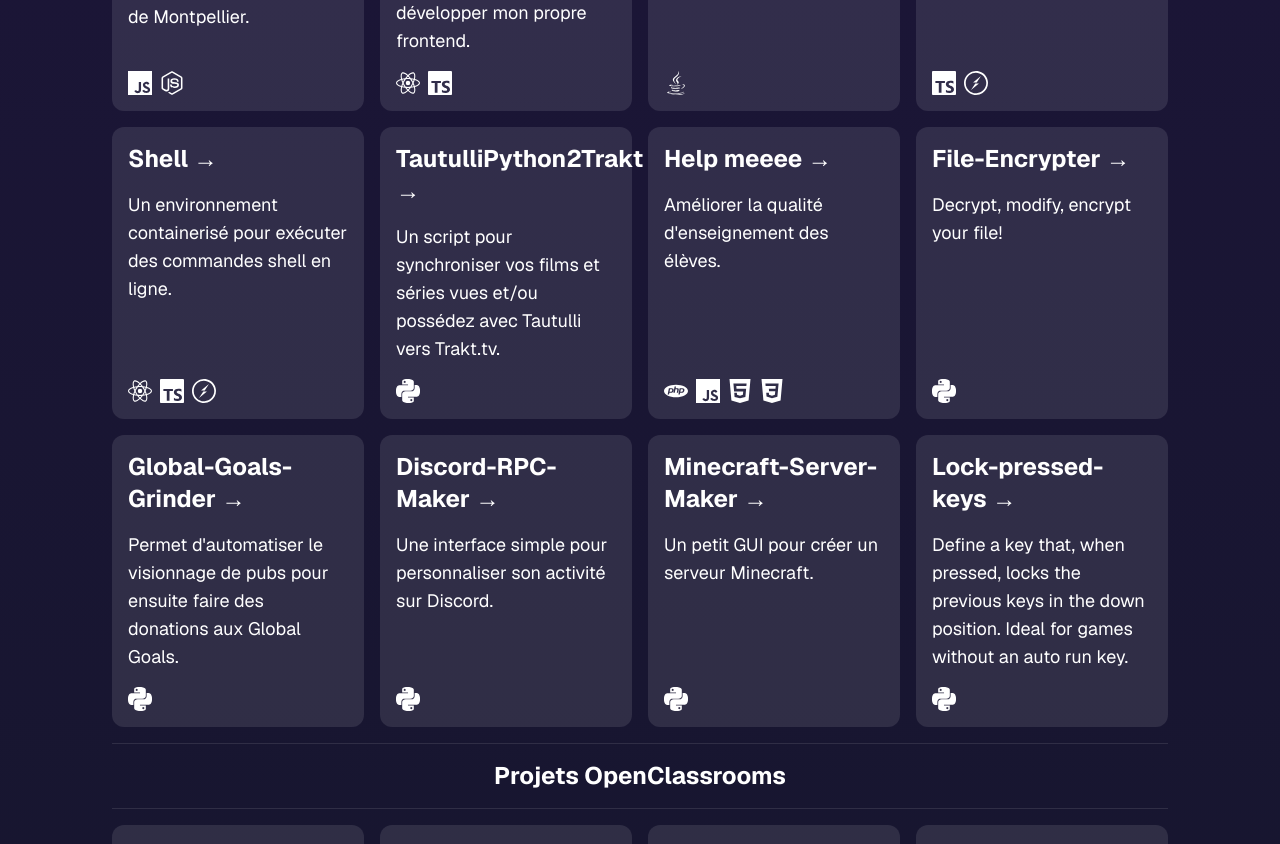
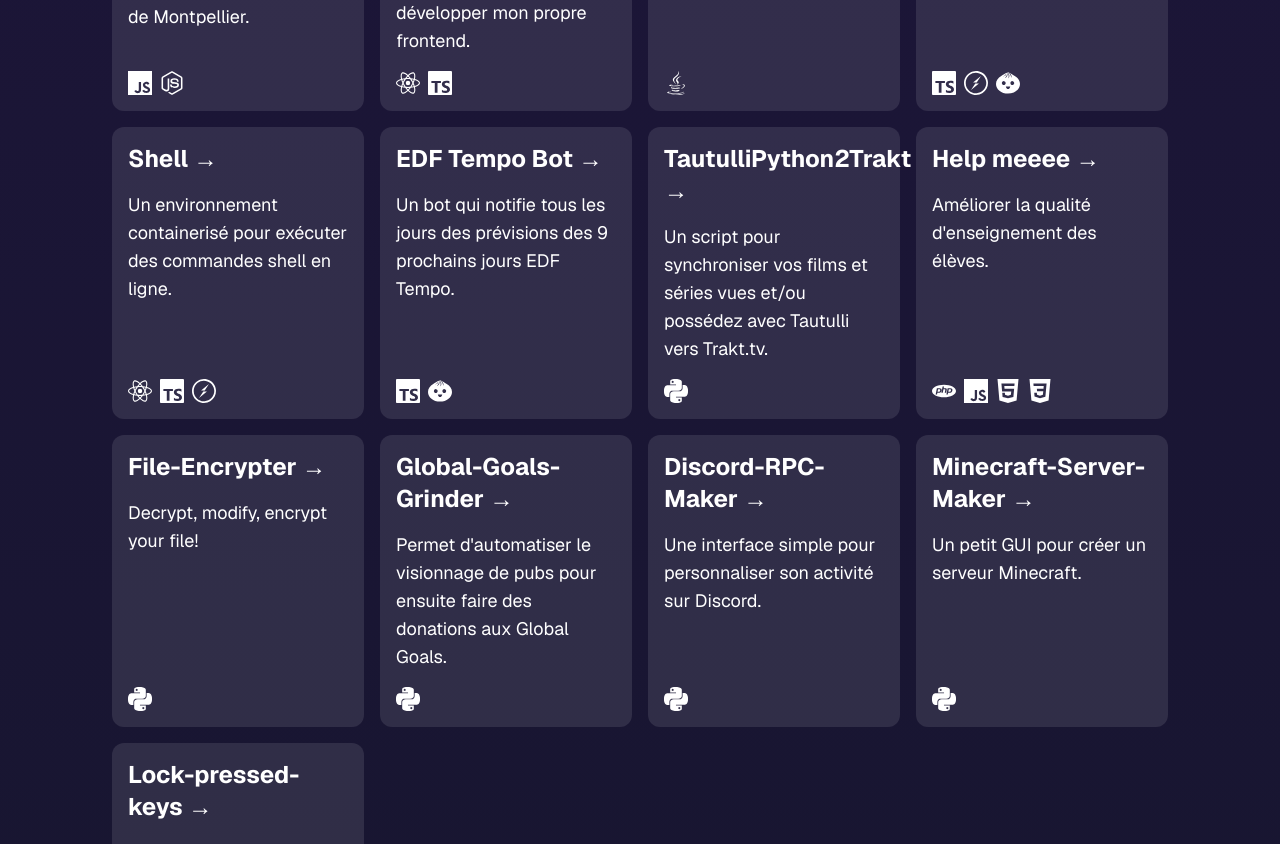
Before and after one commit to TheGeeKing/oc-8-portfolio, a Next.js app in the folder web/: page / in a window 1280 px wide. Shown: the part 967-1811 px from the top of the page. Built offline with nearby package versions, Linux system fonts and the light colour scheme.

Commit message:
feat: add edf tempo bot

```diff
--- a/web/src/app/page.tsx
+++ b/web/src/app/page.tsx
@@ -111,7 +111,7 @@
               title="Bun Chat"
               description="Un chat en temps réel avec Bun et Socket.IO."
               link="https://chat.mma.dev"
-              stack={{ typescript: true, socketio: true }}
+              stack={{ typescript: true, socketio: true, bun: true }}
             />
             <ProjectCard
               id="shell"
@@ -119,6 +119,13 @@
               description="Un environnement containerisé pour exécuter des commandes shell en ligne."
               link="https://shell.mma.dev"
               stack={{ typescript: true, socketio: true, react: true }}
+            />
+            <ProjectCard
+              id="edf-tempo-bot"
+              title="EDF Tempo Bot"
+              description="Un bot qui notifie tous les jours des prévisions des 9 prochains jours EDF Tempo."
+              link="https://t.me/tempo_edf_week"
+              stack={{ typescript: true, bun: true }}
             />
             <ProjectCard
               id="tautulli-python-2-trakt"
--- a/web/src/app/skills/data/selfhosted.ts
+++ b/web/src/app/skills/data/selfhosted.ts
@@ -54,6 +54,10 @@
     name: "ChangeDetection.io",
   },
   {
+    name: "EDF Tempo Bot",
+    url: "https://t.me/tempo_edf_week",
+  },
+  {
     name: "Portfolio",
     url: "https://portfolio.mma.dev",
   },
--- a/web/src/components/ProjectCard.tsx
+++ b/web/src/components/ProjectCard.tsx
@@ -11,6 +11,7 @@
   SiPython,
   SiPhp,
   SiSocketdotio,
+  SiBun,
 } from "react-icons/si";
 import { BsFiletypeScss } from "react-icons/bs";
 import { FaNodeJs } from "react-icons/fa";
@@ -25,6 +26,7 @@
   java?: boolean;
   socketio?: boolean;
   javascript?: boolean;
+  bun?: boolean;
   nodejs?: boolean;
   html?: boolean;
   tailwindcss?: boolean;
@@ -59,6 +61,7 @@
     icon: SiJavascript,
     href: "https://developer.mozilla.org/docs/Web/JavaScript",
   },
+  bun: { name: "Bun", icon: SiBun, href: "https://bun.sh" },
   nodejs: { name: "Node.js", icon: FaNodeJs, href: "https://nodejs.org" },
   html: {
     name: "HTML",
```
